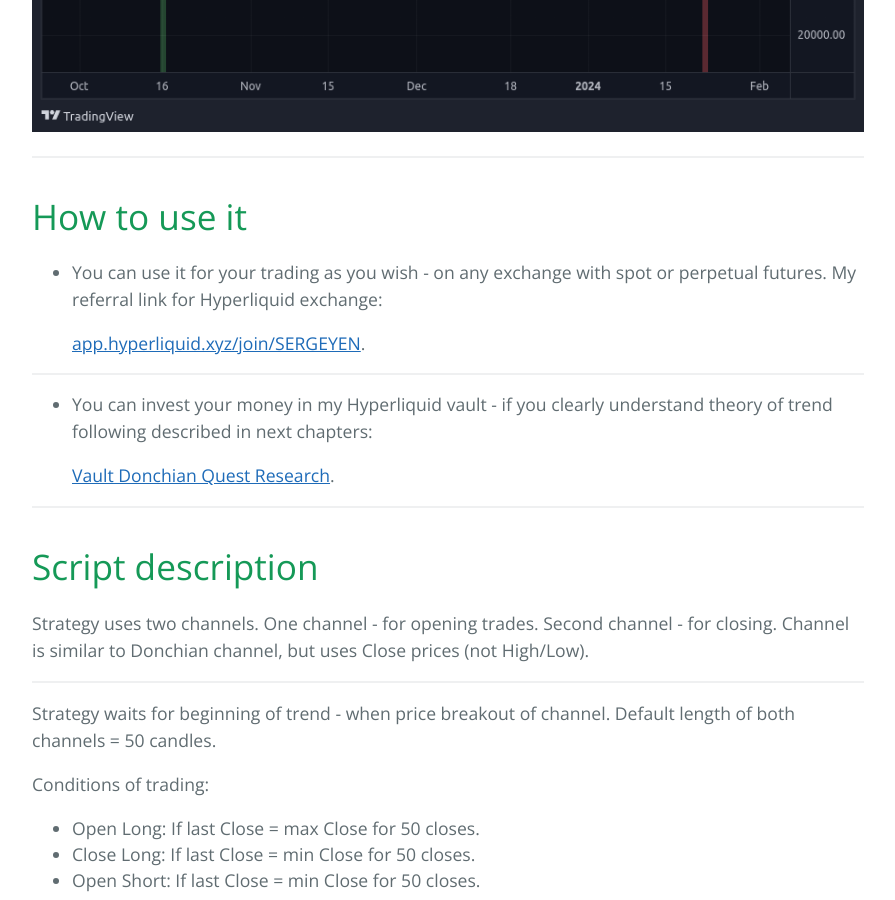
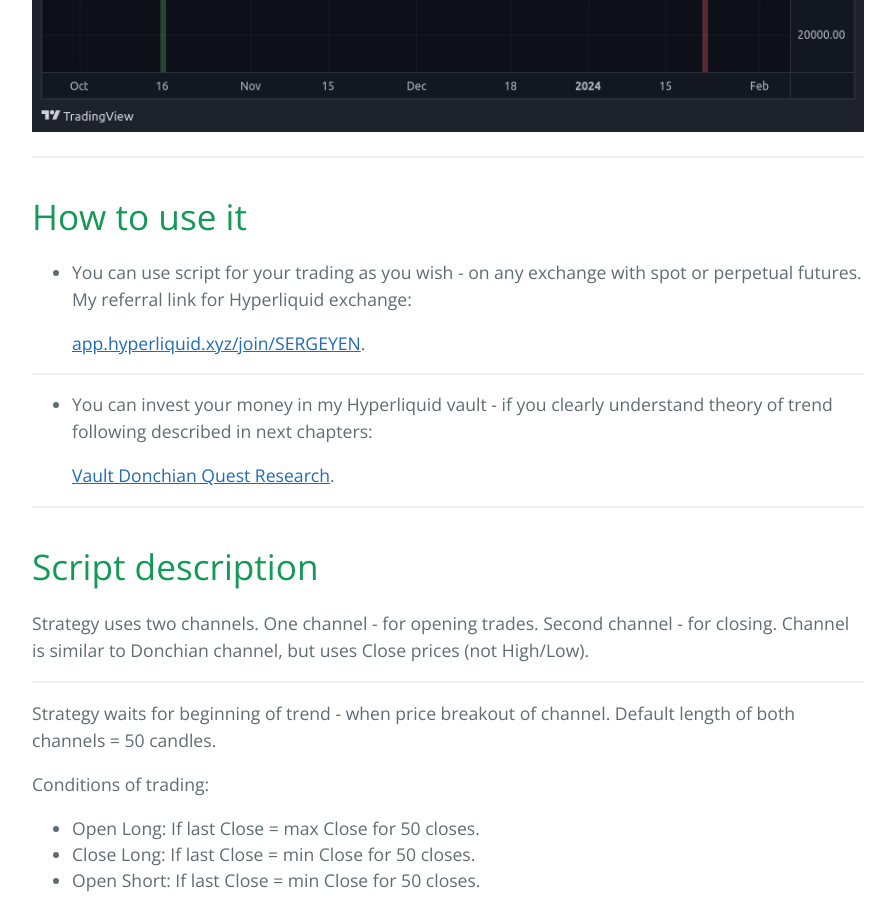
Before and after one commit to sergeyen7/sergeyen7.github.io, a Jekyll site: the page built from index.md, in a window 1280 px wide and 900 px high, scrolled down 2126 px. Shown: the whole window, without its empty margins (192-1087 px from the left). Built offline with Jekyll 4.4.1, drawn with Linux system fonts in a browser that asks for light colours; nearby versions of some CDN libraries.

Commit message:
Update index.md

```diff
--- a/index.md
+++ b/index.md
@@ -47,7 +47,7 @@ I coded this as a script in Tradingview:
 
 # How to use it
 
-* You can use it for your trading as you wish - on any exchange with spot or perpetual futures. My referral link for Hyperliquid exchange:
+* You can use script for your trading as you wish - on any exchange with spot or perpetual futures. My referral link for Hyperliquid exchange:
 
      [app.hyperliquid.xyz/join/SERGEYEN](https://app.hyperliquid.xyz/join/SERGEYEN).
 
```
